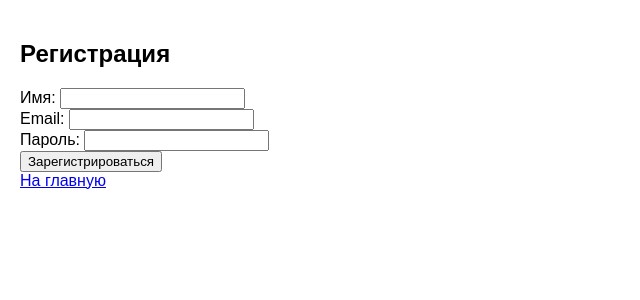
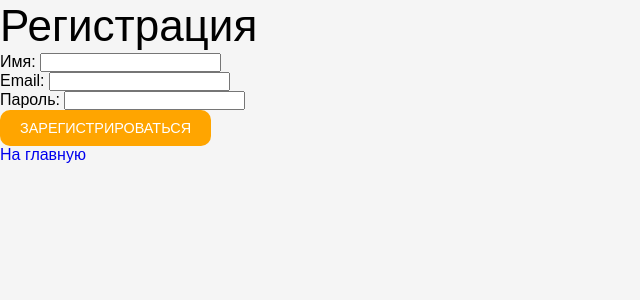
Before and after one commit to x42896/test-site-for-github, a PHP site: page /php/register.php in a window 1280 px wide. Shown: the top 300 px of the page, without its empty margins (0-640 px from the left). Run offline with PHP 8.4, Linux system fonts and the light colour scheme.

Commit message:
Создал начальную структуру HTML, CSS

```diff
--- a/css/style.css
+++ b/css/style.css
@@ -1,9 +1,160 @@
-body {
-    font-family: Arial, sans-serif;
+/* ----------------------------------------------------- */
+/* Общие стили */
+/* ----------------------------------------------------- */
+* {
     margin: 0;
-    padding: 20px;
+    padding: 0;
+    box-sizing: border-box;
 }
 
+:root {
+    /* Цвета */
+    --light-black-h: #0f0f0fe0;
+    --light-black-p: #1b1b1be0;
+
+    --light-white-bg: #f5f5f5;
+
+    /* Шрифты */
+    --font-main: Arial, sans-serif;
+
+    /* Отступы */
+    --space: 1.5rem;
+}
+
+html {
+  scroll-behavior: smooth;
+}
+
+body {
+    font-size: 16px;
+    font-family: var(--font-main);
+    color: var(--light-black);
+    background-color: var(--light-white-bg);
+}
+
+h1 {
+    font-size: 3rem;
+    font-family: Arial, Helvetica, sans-serif;
+    line-height: 1.2;
+    font-weight: 500;
+}
+
+h2 {
+    font-size: 2.75rem;
+    line-height: 1.2;
+    font-weight: 500;
+}
+
+h3 {
+    font-size: 1.5rem;
+    line-height: 1.2;
+    font-weight: 500;
+}
+
+p {
+    font-size: 1rem;
+    font-weight: 300;
+    color: var(--light-black-p);
+}
+
+ul, ol {
+  list-style: none;
+  text-decoration: none;
+  font-style: normal
+}
+
+a {
+    font-weight: 300;
+    text-decoration: none;
+    font-style: normal
+}
+
+img {
+    width: 100%;
+    height: 100%;
+    object-fit: cover;
+
+    pointer-events: all;
+    user-select: none;
+    -webkit-user-drag: none;
+    -moz-user-drag: none;
+    -o-user-drag: none;
+}
+
+svg {
+    vertical-align: middle;
+}
+
+button, .btn {
+    display: inline-block;
+    padding: 10px 20px;
+    border-radius: 10px;
+    border: none;
+    font-size: 0.9rem;
+    text-transform: uppercase;
+    white-space: nowrap;
+    color: white;
+    background-color: orange;
+    transition: 0.1s;
+    cursor: pointer;
+}
+
+button:hover, .btn:hover {
+    background-color: darkorange;
+    -webkit-box-shadow: 4px 4px 8px 0px rgba(0, 0, 0, 0.09);
+    -moz-box-shadow: 4px 4px 8px 0px rgba(0, 0, 0, 0.09);
+    box-shadow: 4px 4px 8px 0px rgba(0, 0, 0, 0.09);
+    transform: scale(1.1);
+}
+
+.container {
+    max-width: 1500px;
+    width: 100%;
+    padding: 0 var(--space);
+    margin: 0 auto;
+}
+
+
+/* ----------------------------------------------------- */
+/* Общие стили для медиа Desktop First */
+/* ----------------------------------------------------- */
+
+/* 1399px и меньше */
+@media (max-width: 1399px) {
+  .container { max-width: 1320px; }
+}
+
+/* 1199px и меньше */
+@media (max-width: 1199px) {
+  .container { max-width: 1140px; }
+}
+
+/* 991px и меньше */
+@media (max-width: 991px) {
+  .container { max-width: 960px; }
+}
+
+/* 767px и меньше */
+@media (max-width: 767px) {
+  .container { max-width: 720px; padding: 0 10px; }
+}
+
+/* 575px и меньше */
+@media (max-width: 575px) {
+  .container { max-width: 100%; }
+}
+
+
+
+
+
+
+
+
+
+/* ----------------------------------------------------- */
+/* Верх сайта */
+/* ----------------------------------------------------- */
 header {
     background-color: #f0f0f0;
     padding: 10px;
@@ -16,7 +167,17 @@ nav a {
     color: #333;
 }
 
-main {
-    max-width: 800px;
-    margin: 0 auto;
-}
+
+
+
+
+
+
+
+
+/* ----------------------------------------------------- */
+/* Основной контент */
+/* ----------------------------------------------------- */
+/* main {
+
+} */
```
Also changed, not shown: index.html (+22 -6 lines).
